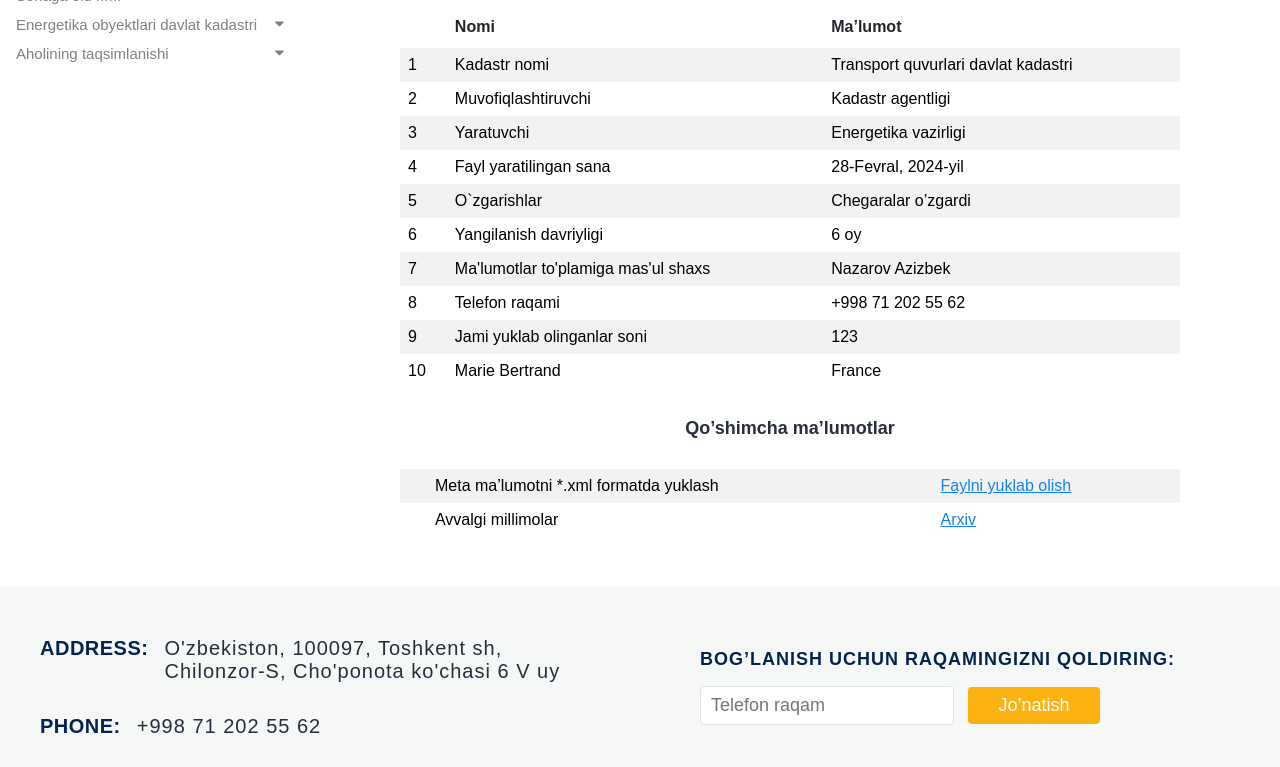
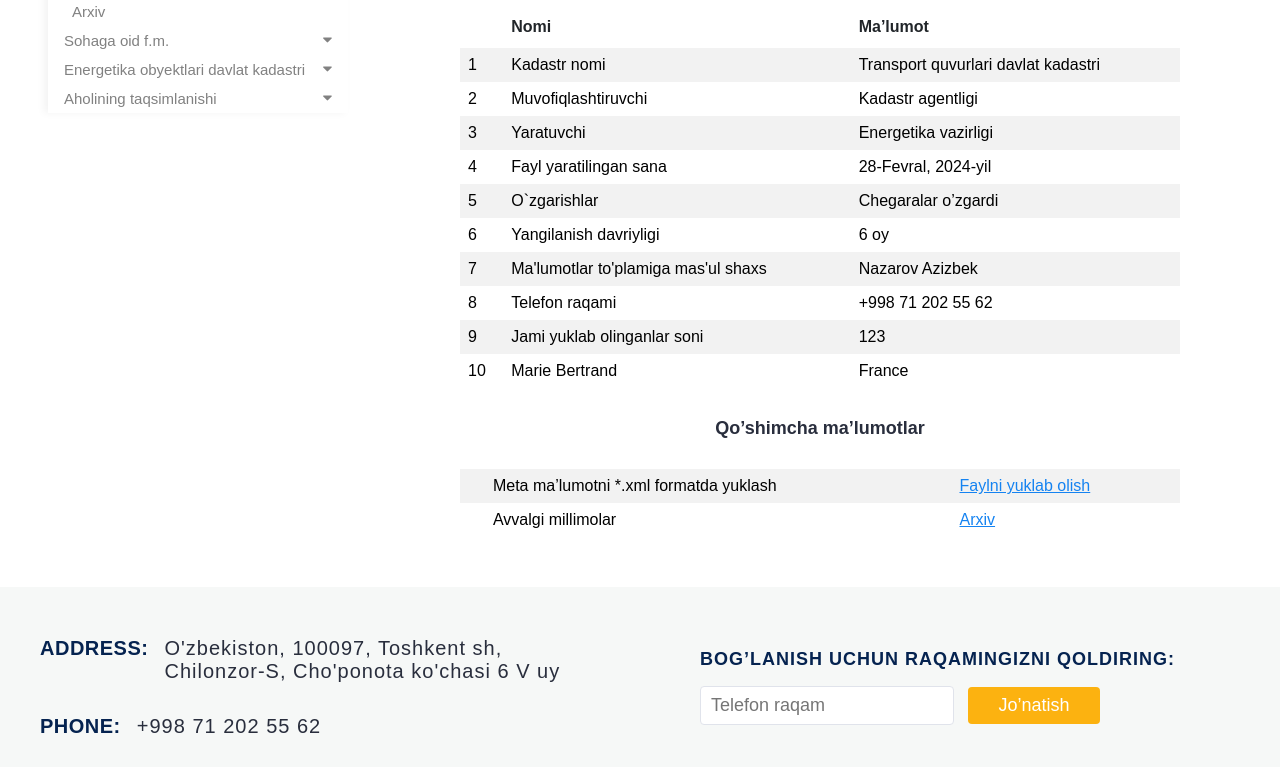
Before and after one commit to TukhtayevaRoziya/cadastre_agent, a plain HTML site: page other_pages/lowGas.html in a window 1280 px wide. Shown: the part 315-1082 px from the top of the page. Drawn offline with nearby package versions, Linux system fonts and the light colour scheme; files whose address does not match are found by name.

Commit message:
navbar changing

```diff
--- a/style.css
+++ b/style.css
@@ -280,7 +280,7 @@ body {
 }
 
 .body {
-  margin-left: 300px;
+  margin-left: 360px;
 }
 
 /* ------------------------ */
@@ -350,7 +350,10 @@ body {
 /* Some media queries for responsiveness */
 .sidenav {
   padding-top: 15px;
-  margin-top: 105px;
+  margin-top: 150px;
+  box-shadow: rgba(0, 0, 0, 0.05) -4px 0px 8px;
+  height: auto;
+  margin-left: 3rem;
 }
 .sidenav a {
   font-size: 15px;
```
